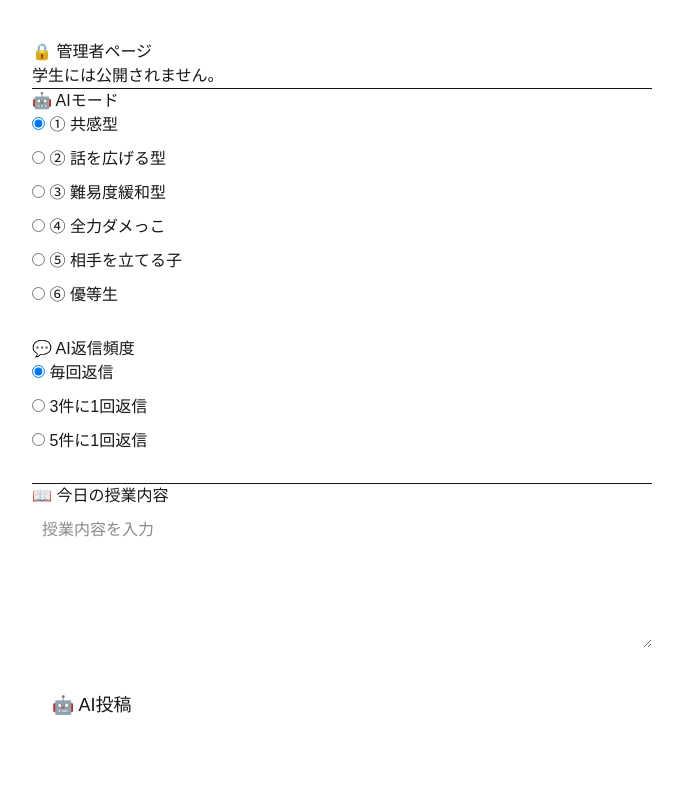
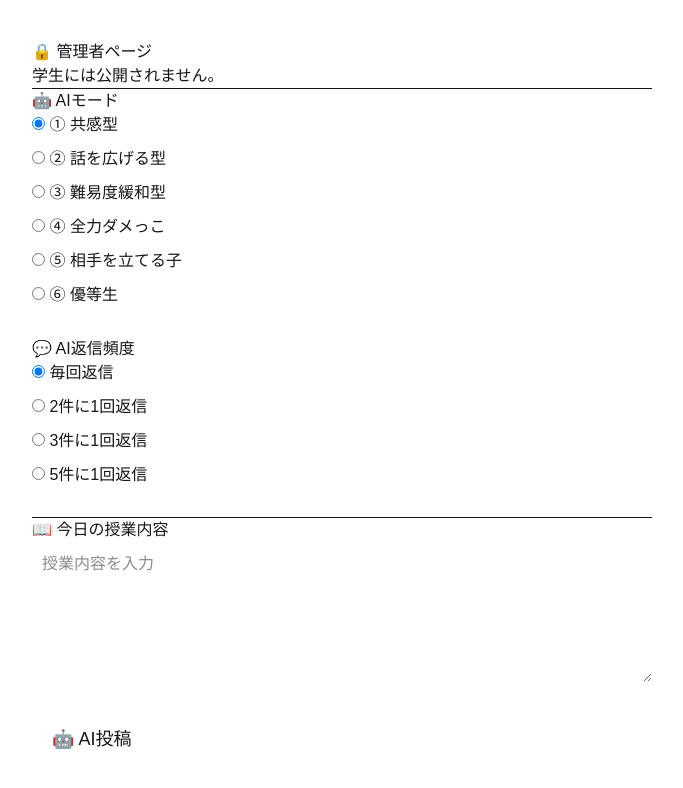
Before and after one commit to TayaTaya-stu/classaid, a Next.js app: page /admin in a window 1280 px wide. Shown: the top 788 px of the page, without its empty margins (8-691 px from the left). Built offline with nearby package versions, Linux system fonts and the light colour scheme; no server answers; the database is empty.

Commit message:
2件に1回返信モードを追加

```diff
--- a/app/admin/page.tsx
+++ b/app/admin/page.tsx
@@ -164,6 +164,17 @@ export default function AdminPage() {
                 </label>
 
                 <label>
+  <input
+    type="radio"
+    name="reply-frequency"
+    checked={replyFrequency === 'every_2'}
+    onChange={() => saveReplyFrequency('every_2')}
+  />
+  {' '}
+  2件に1回返信
+</label>
+
+                <label>
                     <input
                         type="radio"
                         name="reply-frequency"
--- a/app/api/ai-post/route.ts
+++ b/app/api/ai-post/route.ts
@@ -68,12 +68,13 @@ const replyFrequency =
       replyFrequencySetting?.value ?? "always";
 
  const replyInterval =
-  replyFrequency === "every_3"
+  replyFrequency === "every_2"
+    ? 2
+    : replyFrequency === "every_3"
       ? 3
       : replyFrequency === "every_5"
         ? 5
         : 1;
-
     const selectedPrompt = AI_PROMPTS[aiMode];
 
     // Geminiに授業内容、最近の投稿、選択された性格を渡す
--- a/app/page.tsx
+++ b/app/page.tsx
@@ -159,7 +159,9 @@ export default function Home() {
     }
 
   const replyInterval =
-      frequencySetting?.value === 'every_3'
+  frequencySetting?.value === 'every_2'
+    ? 2
+    : frequencySetting?.value === 'every_3'
       ? 3
       : frequencySetting?.value === 'every_5'
         ? 5
```
Lines whose indentation alone changed are shown as unchanged.
